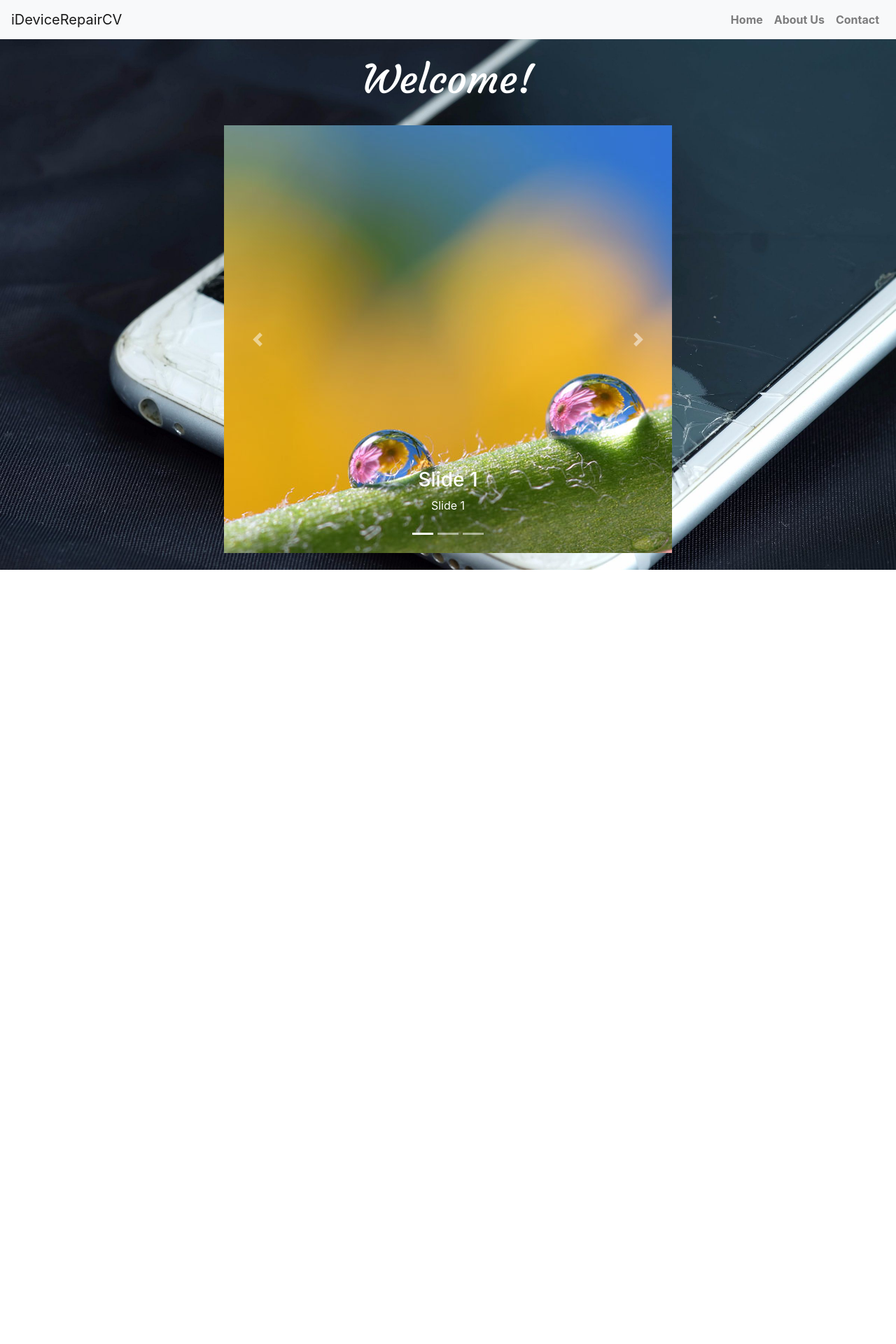
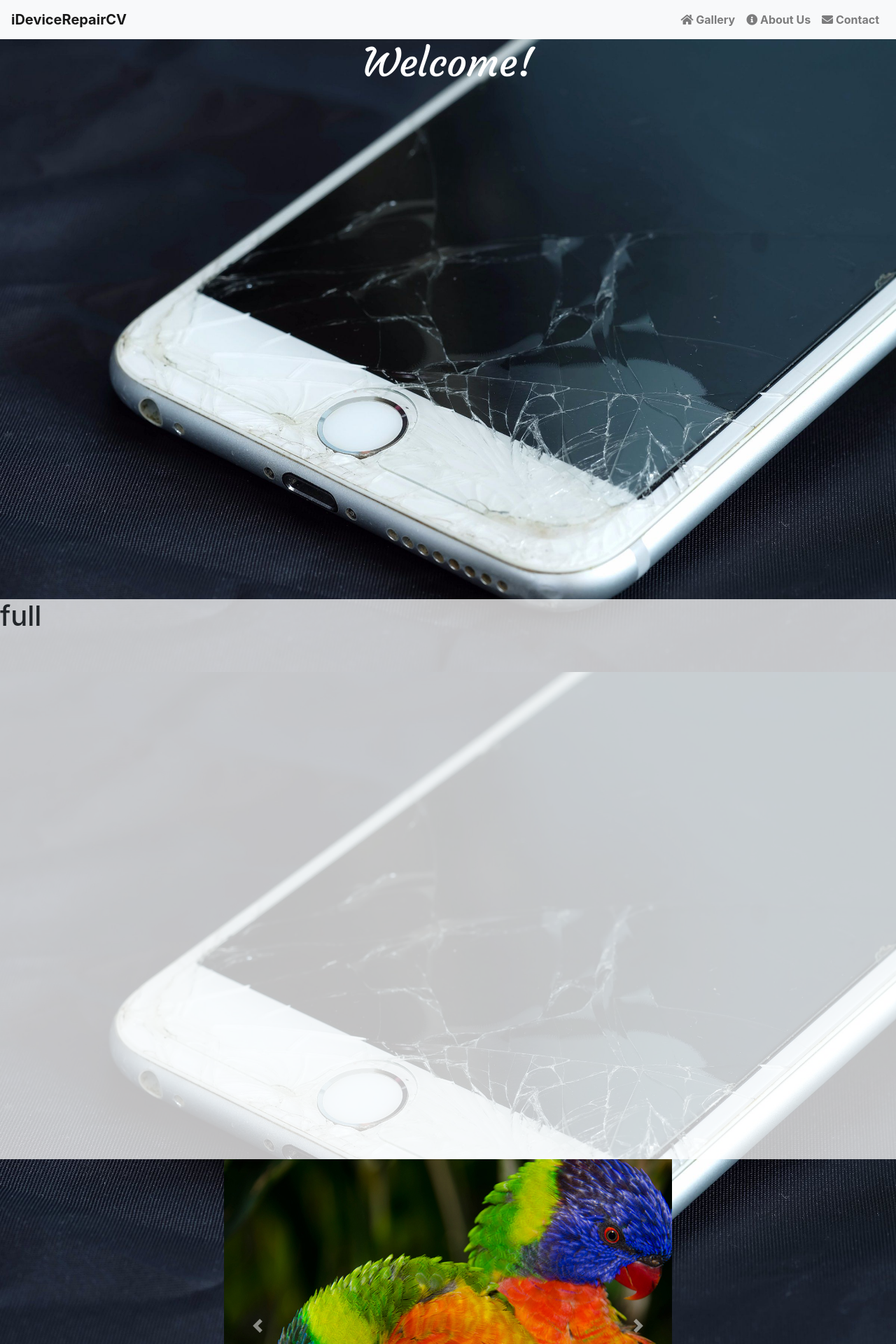
Before and after one commit to mdamian9/iDeviceRepairCV-Site, a React (Create React App) app in the folder client/: page / in a window 1280 px wide. Shown: the top 1920 px of the page at 70% size. Before the commit the page ends 814 px from the top, so only its background shows below. Built offline with nearby package versions, Linux system fonts and the light colour scheme.

Commit message:
Added Font-Awesome Icons, made adjustments to components / LandingPage.js

```diff
--- /dev/null
+++ b/client/src/assets/css/Footer.css
@@ -0,0 +1,6 @@
+.footer-comp {
+    color: white;
+    background: black;
+    height: 100px;
+    width: 100%;
+}
--- a/client/src/assets/css/LandingPage.css
+++ b/client/src/assets/css/LandingPage.css
@@ -1,4 +1,13 @@
-.content-bg {
+.full-div {
+  height: 100vh;
+  width: 100%;
+}
+
+.s-one {
+  color: black;
+}
+
+.s-two {
   background: rgba(255, 255, 255, .75);
 }
 
@@ -9,8 +18,6 @@
 }
 
 .carousel-comp {
-  text-align: center;
-  background: rgba(255, 255, 255, 0.4);
   margin: 0 auto;
   width: 50%;
 }
--- a/client/src/assets/css/Navbar.css
+++ b/client/src/assets/css/Navbar.css
@@ -1,6 +1,7 @@
 .navbar-comp {
     position: sticky;
     top: 0;
+    width: 100%;
     background: lightgray;
 }
 
--- a/client/src/components/CarouselComponent.js
+++ b/client/src/components/CarouselComponent.js
@@ -9,19 +9,14 @@ import {
 
 const items = [
   {
-    src: 'assets/images/sample-images/1.jpg',
+    src: 'assets/images/sample-images/2.jpg',
     altText: 'Slide 1',
     caption: 'Slide 1'
   },
   {
-    src: 'assets/images/sample-images/2.jpg',
+    src: 'assets/images/sample-images/3.jpg',
     altText: 'Slide 2',
     caption: 'Slide 2'
-  },
-  {
-    src: 'assets/images/sample-images/3.jpg',
-    altText: 'Slide 3',
-    caption: 'Slide 3'
   }
 ];
 
--- /dev/null
+++ b/client/src/components/Footer.js
@@ -0,0 +1,16 @@
+import React from 'react';
+import '../assets/css/Footer.css';
+
+const FooterComponent = () => {
+    return (
+        <div className="footer-comp text-center">
+            <div className="row">
+                <div className="col-12">
+                    Footer
+                </div>
+            </div>
+        </div>
+    );
+};
+
+export default FooterComponent;
--- a/client/src/components/LandingPage.js
+++ b/client/src/components/LandingPage.js
@@ -1,7 +1,7 @@
-import React, { Component } from 'react';
+import React from 'react';
 import NavbarComponent from './Navbar';
 import CarouselComponent from './CarouselComponent';
-import 'bootstrap/dist/css/bootstrap.min.css';
+import FooterComponent from './Footer';
 import '../assets/css/LandingPage.css';
 // import * as Instafeed from 'instafeed.js';
 
@@ -17,20 +17,25 @@ import '../assets/css/LandingPage.css';
 // feed.run();
 // <div id="instafeed"></div>
 
-class LandingPage extends Component {
-    render = () => {
+const LandingPage = () => {
     return (
         <div>
             <NavbarComponent />
-                <br />
-                <h1 className="text-center welcome">Welcome!</h1><br />
+            <div className="full-div text-center">
+                <h1 className="welcome">Welcome!</h1>
+            </div>
+            <div className="full-div s-two">
+                <h1>
+                    full
+                    </h1>
+            </div>
             <div className='carousel-comp'>
                 <CarouselComponent />
             </div>
             <br />
+            <FooterComponent />
         </div>
     );
 };
-};
 
 export default LandingPage;
--- a/client/src/components/Navbar.js
+++ b/client/src/components/Navbar.js
@@ -1,34 +1,26 @@
-import React, { Component } from 'react';
+import React from 'react';
 import { Navbar, NavbarBrand, Nav, NavItem, NavLink } from 'reactstrap';
 import '../assets/css/Navbar.css';
 
-class NavbarComponent extends Component {
-
-    constructor(props) {
-        super(props);
-    };
-
-    render() {
+const NavbarComponent = () => {
     return (
         <div className="navbar-comp">
             <Navbar color="light" light expand="md">
-                    <NavbarBrand href="/">iDeviceRepairCV</NavbarBrand>
+                <NavbarBrand href="/"><span className="navlink-comp">iDeviceRepairCV</span></NavbarBrand>
                 <Nav className="ml-auto" navbar>
                     <NavItem>
-                            <NavLink href="/"><span className="navlink-comp">Home</span></NavLink>
+                        <NavLink href="/"><span className="navlink-comp"><i className="fa fa-home" /> Gallery</span></NavLink>
                     </NavItem>
                     <NavItem>
-                            <NavLink href="/aboutus"><span className="navlink-comp">About Us</span></NavLink>
+                        <NavLink href="/aboutus"><span className="navlink-comp"><i className="fa fa-info-circle" /> About Us</span></NavLink>
                     </NavItem>
                     <NavItem>
-                            <NavLink href="/contact"><span className="navlink-comp">Contact</span></NavLink>
+                        <NavLink href="/contact"><span className="navlink-comp"><i className="fa fa-envelope" /> Contact</span></NavLink>
                     </NavItem>
                 </Nav>
             </Navbar>
         </div >
     );
-    }
-
 };
 
 export default NavbarComponent;
--- a/client/src/index.js
+++ b/client/src/index.js
@@ -2,6 +2,7 @@ import React from 'react';
 import ReactDOM from 'react-dom';
 import './index.css';
 import 'bootstrap/dist/css/bootstrap.min.css';
+import '@fortawesome/fontawesome-free/css/all.css';
 import App from './App';
 import * as serviceWorker from './serviceWorker';
 
--- a/package.json
+++ b/package.json
@@ -12,6 +12,7 @@
   "author": "",
   "license": "ISC",
   "devDependencies": {
+    "@fortawesome/fontawesome-free": "^5.7.2",
     "concurrently": "^3.5.0",
     "nodemon": "^1.11.0"
   },
```
Also changed, not shown: 1 other file (tests, documents, lock files or other folders). Lines whose indentation alone changed are shown as unchanged.
